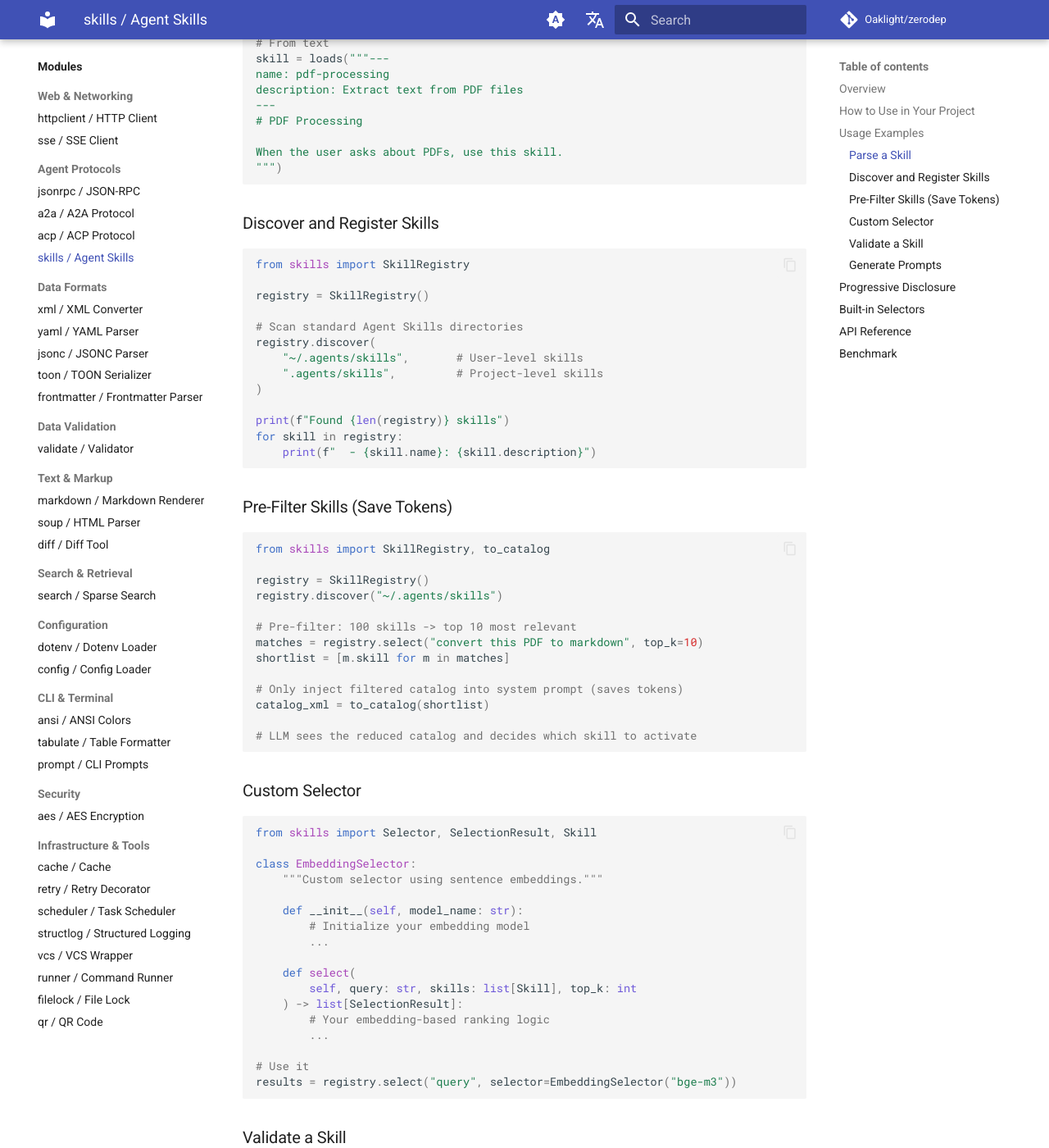
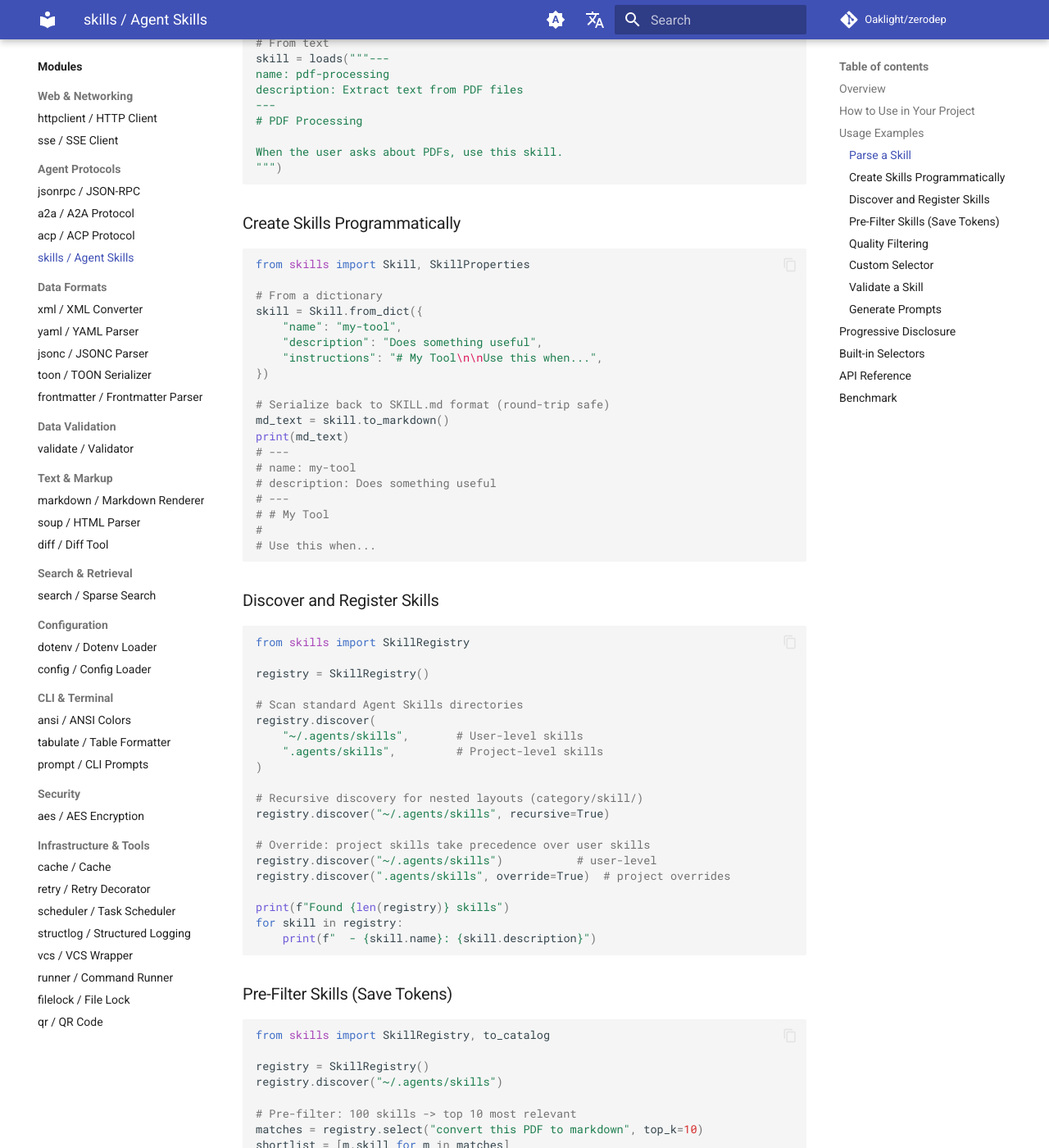
Before and after one commit to Oaklight/zerodep, an MkDocs documentation site: the page built from docs/modules/skills.md, in a window 1280 px wide and 1400 px high, scrolled down 1501 px. Shown: the whole window at 82% size. Built offline with MkDocs 1.6.1 and Material for MkDocs 9.7.7, drawn with Linux system fonts in a browser that asks for light colours; comment, search, counter and statistics services are not loaded; some of the changed text lies outside the part shown.

Commit message:
docs(skills): document new features in module guide and changelog
Add documentation for: to_markdown/from_dict serialization, recursive
discovery, override mechanism, min_score filtering, resource inlining,
compatibility filtering, and BM25 caching.

````diff
--- a/docs/modules/skills.md
+++ b/docs/modules/skills.md
@@ -68,6 +68,30 @@
 """)
 ```
 
+### Create Skills Programmatically
+
+```python
+from skills import Skill, SkillProperties
+
+# From a dictionary
+skill = Skill.from_dict({
+    "name": "my-tool",
+    "description": "Does something useful",
+    "instructions": "# My Tool\n\nUse this when...",
+})
+
+# Serialize back to SKILL.md format (round-trip safe)
+md_text = skill.to_markdown()
+print(md_text)
+# ---
+# name: my-tool
+# description: Does something useful
+# ---
+# # My Tool
+#
+# Use this when...
+```
+
 ### Discover and Register Skills
 
 ```python
@@ -80,6 +104,13 @@
     "~/.agents/skills",       # User-level skills
     ".agents/skills",         # Project-level skills
 )
+
+# Recursive discovery for nested layouts (category/skill/)
+registry.discover("~/.agents/skills", recursive=True)
+
+# Override: project skills take precedence over user skills
+registry.discover("~/.agents/skills")           # user-level
+registry.discover(".agents/skills", override=True)  # project overrides
 
 print(f"Found {len(registry)} skills")
 for skill in registry:
@@ -102,6 +133,27 @@
 catalog_xml = to_catalog(shortlist)
 
 # LLM sees the reduced catalog and decides which skill to activate
+```
+
+### Quality Filtering
+
+```python
+# Filter by minimum relevance score
+matches = registry.select("PDF conversion", top_k=10, min_score=0.3)
+
+# Filter by tool compatibility
+matches = registry.select(
+    "review this code",
+    available_tools=["Bash", "Read", "Write"],
+)
+
+# Standalone compatibility filter
+from skills import filter_compatible
+
+compatible = filter_compatible(
+    registry.list(),
+    available_tools=["Bash", "Read", "Write", "Glob"],
+)
 ```
 
 ### Custom Selector
@@ -164,6 +216,10 @@
 # </skill_resources>
 # </skill_content>
 
+# Level 2 with inlined resource contents
+prompt = skill_a.to_prompt(inline_resources=True)
+# Resource file contents are included directly in the XML output
+
 # Compose multiple skills
 combined = compose(skill_a, skill_b)
 ```
@@ -176,6 +232,7 @@
 |-------|---------|------------|--------|
 | 1. Catalog | name + description | ~50-100/skill | `to_catalog()` |
 | 2. Instructions | Full SKILL.md body | <5000/skill | `skill.to_prompt()` |
+| 2+. Inlined | Instructions + resource contents | Varies | `skill.to_prompt(inline_resources=True)` |
 | 3. Resources | scripts/, references/ | On demand | `skill.scripts`, `skill.references` |
 
 ## Built-in Selectors
````
Also changed, not shown: docs/changelog.md (+10 -0 lines).
